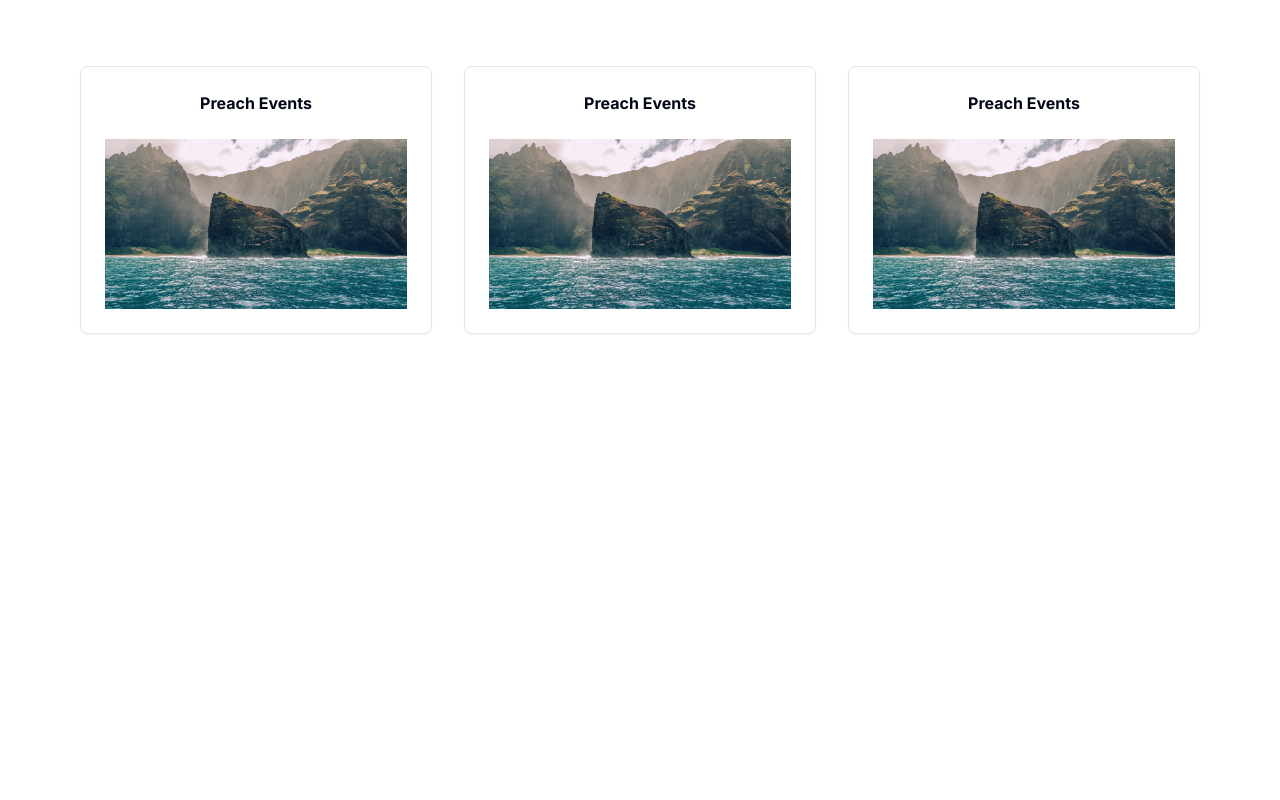
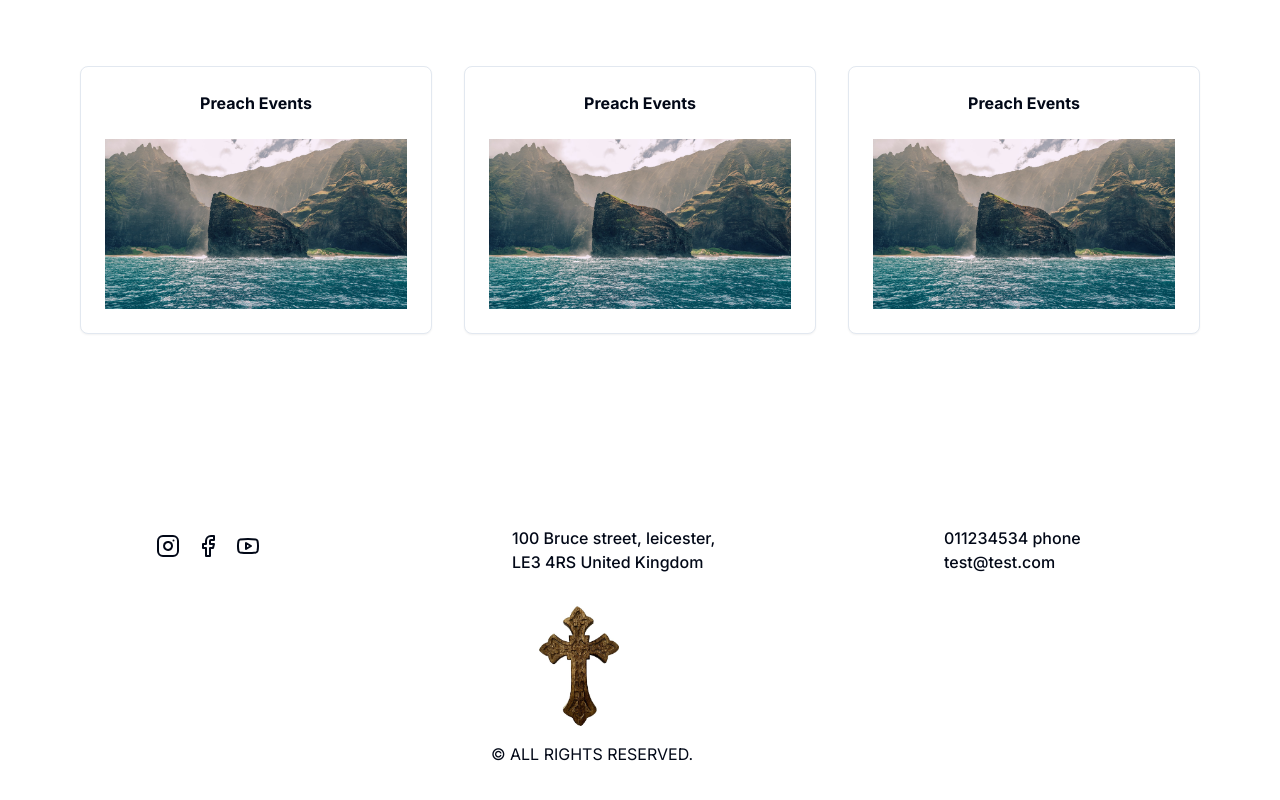
Before and after one commit to ermiaskidane/Donation-app, a Next.js app: page / in a window 1280 px wide. Shown: the part 878-1678 px from the top of the page. Before the commit the page ends 1292 px from the top, so only its background shows below. Built offline with nearby package versions, Linux system fonts and the light colour scheme.

Commit message:
footer setup

```diff
--- a/app/(dashboard)/(routes)/page.tsx
+++ b/app/(dashboard)/(routes)/page.tsx
@@ -4,7 +4,8 @@
 
 function page() {
   return (
-    <div className="h-screen w-full z-5 bg-[url('/images/img-home.jpg')]" >
+    <div className="flex flex-col " >
+      <div className="h-screen w-full z-5 bg-[url('/images/img-home.jpg')]">
       {/* <Image
       className="object-cover mt-16 z-5"
       alt="Avatar"
@@ -15,9 +16,10 @@
       sizes="(max-width: 768px) 100vw"
     /> */}
 
-    <div className="flex flex-col justify-center items-center h-full ">
-      <h3 className='text-[50px] capitalize font-bold'>Church of manchester</h3>
-      <p className='text-2xl '>For god. For love. For Life</p>
+      <div className="flex flex-col justify-center items-center h-full ">
+        <h3 className='flex flex-col justify-center text-[40px] capitalize font-medium md:block md:font-semibold md:text-[50px]'>Church of <span className="text-[35px] md:text-[50px]"> manchester</span></h3>
+        <p className='text-md md:text-2xl '>For god. For love. For Life</p>
+      </div>
     </div>
 
     <div className="flex flex-col items-center space-y-8 p-20 md:flex-row md:space-x-8 md:space-y-0">
--- a/app/layout.tsx
+++ b/app/layout.tsx
@@ -1,7 +1,8 @@
 import './globals.css'
 import type { Metadata } from 'next'
 import { Inter } from 'next/font/google'
-import Navbar from '../components/Navbar'
+import Navbar from '@/components/Navbar'
+import Footer from '@/components/Footer'
 
 const inter = Inter({ subsets: ['latin'] })
 
@@ -19,7 +20,8 @@
     <html lang="en">
       <body className={inter.className}>
         <Navbar/>
-        {children}
+         {children}
+        <Footer/>
         </body>
     </html>
   )
--- /dev/null
+++ b/components/Footer.tsx
@@ -0,0 +1,44 @@
+import { Facebook, Instagram, Youtube } from 'lucide-react'
+import Image from 'next/image'
+import Link from 'next/link'
+import React from 'react'
+
+function Footer() {
+  return (
+    <div className='px-20 pt-20 pb-10'>
+      <div className="flex flex-col space-y-8">
+        <div className="flex flex-col space-y-8 items-center justify-between md:flex-row">
+          <ul className="list-none flex space-x-4 md:flex-initial md:w-64 md:flex md:justify-center md:self-end md:-translate-y-4 md:font-medium">
+            <li><Link href="/" className="font-bold text-xl"><Instagram className='' /></Link></li>
+            <li><Link href="/" className="font-bold text-xl"><Facebook  className='' /></Link></li>
+            <li><Link href="/" className="font-bold text-xl"><Youtube className='' /></Link></li>
+          </ul>
+
+          <div className='text-sm md:flex-initial md:w-64 md:text-base md:font-medium'>
+            <p>100 Bruce street, leicester, <span className='block'>LE3 4RS United Kingdom</span></p>
+          </div>
+
+          <div className='text-sm md:flex-initial md:w-64 md:text-base md:font-medium'>
+            <p>
+              011234534 phone
+              <span className='block'>test@test.com</span>
+            </p>
+          </div>
+        </div>
+
+        <div className='self-center'>
+        <Image
+          className="translate-x-12 md:translate-x-0"
+          src="/images/Screenshot (246).png"
+          width={80}
+          height={80}
+          alt="Picture of the author"
+        />
+        <p className='text-sm pt-4 md:-translate-x-12 md:text-base'>© ALL RIGHTS RESERVED.</p>
+        </div>
+      </div>
+    </div>
+  )
+}
+
+export default Footer
```
Also changed, not shown: public/images/Screenshot (245).png (added), public/images/Screenshot (246).png (added).
